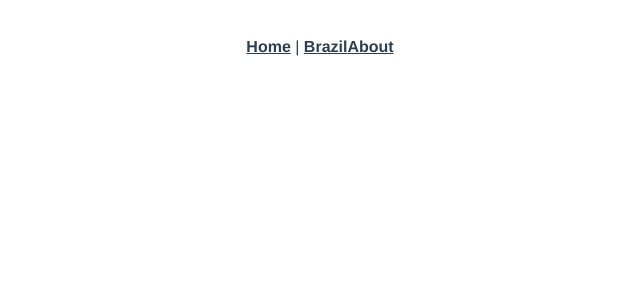
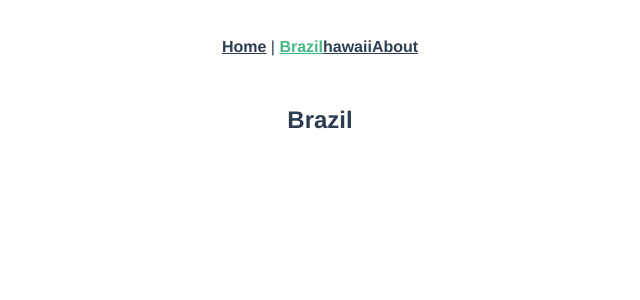
Before and after one commit to uzzal71/Vue-Router-for-Everyone, a Vue app: page /#/brazil in a window 1280 px wide. Before the commit this address had no page. Shown: the top 300 px of the page, without its empty margins (320-960 px from the left). Built offline with nearby package versions, Linux system fonts and the light colour scheme.

Commit message:
Creating Routes

```diff
--- a/src/App.vue
+++ b/src/App.vue
@@ -2,6 +2,7 @@
   <nav>
     <router-link to="/">Home</router-link> |
     <router-link to="/brazil">Brazil</router-link>
+    <router-link to="/hawaii">hawaii</router-link>
     <router-link to="/about">About</router-link>
   </nav>
   <router-view />
--- a/src/router/index.js
+++ b/src/router/index.js
@@ -1,5 +1,7 @@
 import { createRouter, createWebHashHistory } from "vue-router";
 import HomeView from "../views/HomeView.vue";
+import BrazilView from "../views/BrazilView.vue";
+import HawaiiView from "../views/HawaiiView.vue";
 
 const routes = [
   {
@@ -16,6 +18,16 @@ const routes = [
     component: () =>
       import(/* webpackChunkName: "about" */ "../views/AboutView.vue"),
   },
+  {
+    path: "/brazil",
+    name: "brazil",
+    component: BrazilView,
+  },
+  {
+    path: "/hawaii",
+    name: "hawaii",
+    component: HawaiiView,
+  },
 ];
 
 const router = createRouter({
--- /dev/null
+++ b/src/views/BrazilView.vue
@@ -0,0 +1,5 @@
+<template>
+  <div>
+    <h2>Brazil</h2>
+  </div>
+</template>
--- /dev/null
+++ b/src/views/HawaiiView.vue
@@ -0,0 +1,5 @@
+<template>
+    <div>
+      <h2>Hawaii</h2>
+    </div>
+  </template>
--- /dev/null
+++ b/src/views/JamaicaView.vue
@@ -0,0 +1,5 @@
+<template>
+    <div>
+      <h2>Jamaica</h2>
+    </div>
+  </template>
--- /dev/null
+++ b/src/views/PanamaView.vue
@@ -0,0 +1,5 @@
+<template>
+    <div>
+      <h2>Jamaica</h2>
+    </div>
+  </template>
```
Also changed, not shown: package.json (+12 -1 lines), 2 other files (tests, documents, lock files or other folders).
